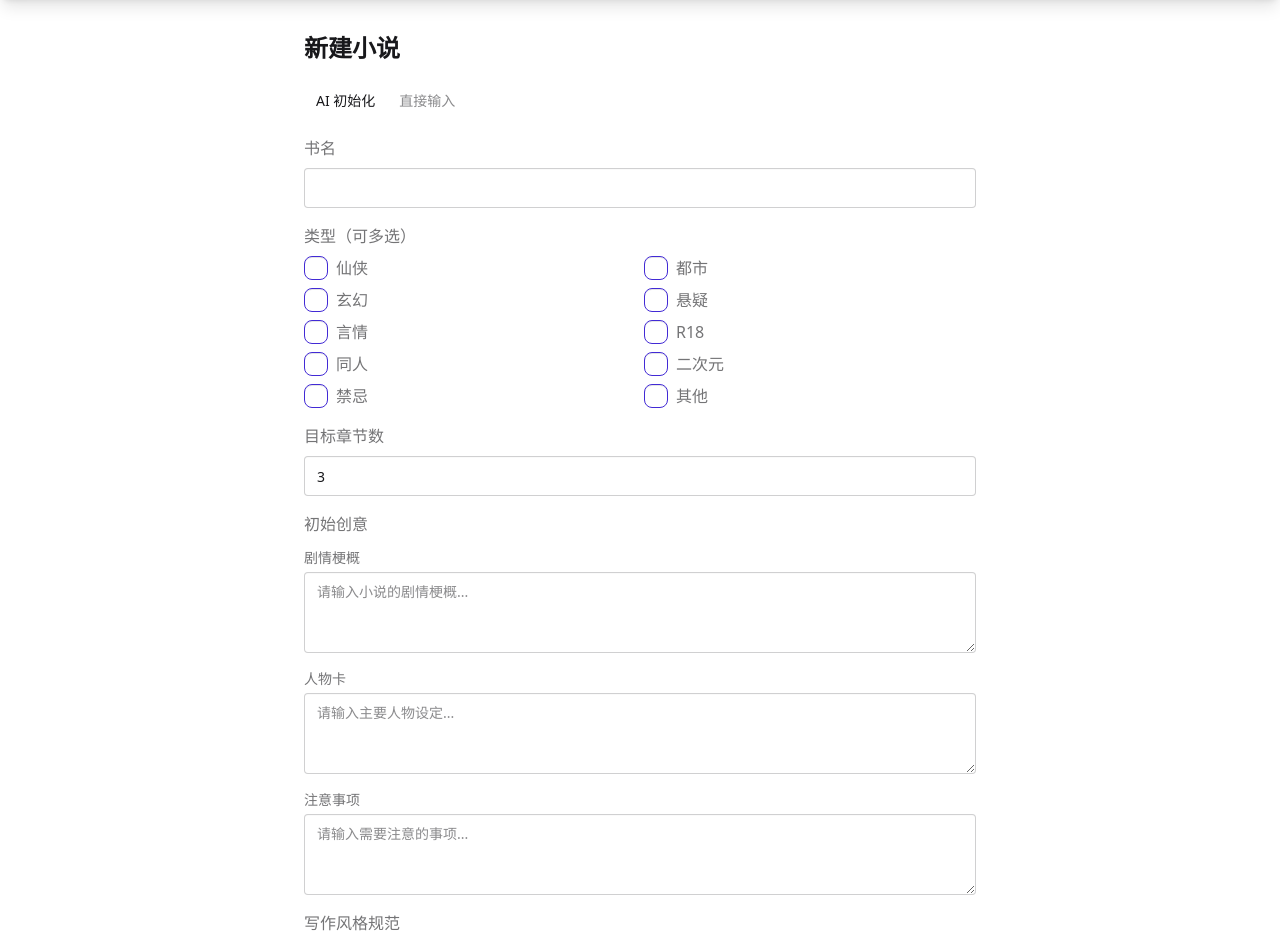
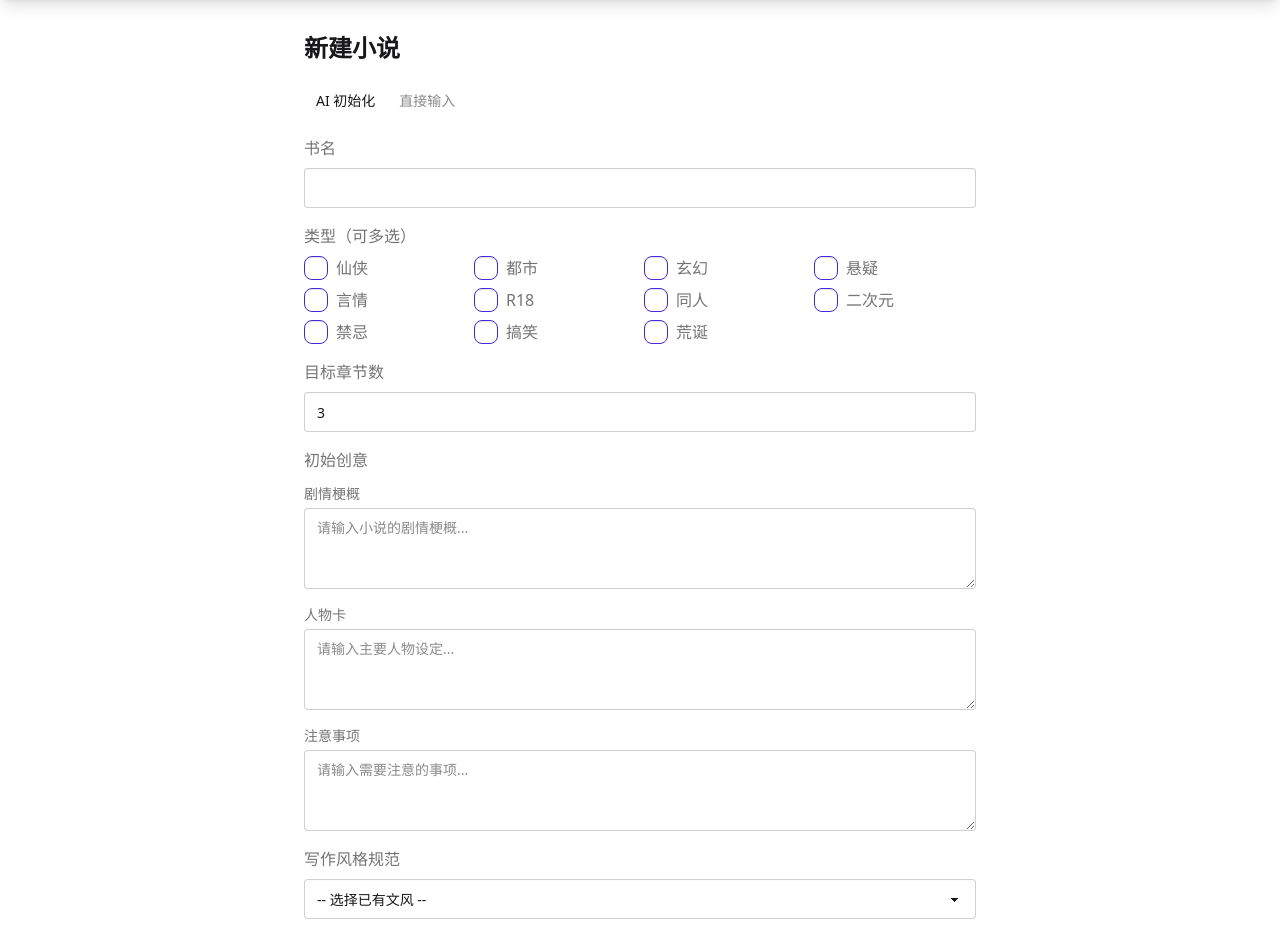
Before and after one commit to syaofox/novel-creator, a FastAPI app: page /books/new in a window 1280 px wide. Shown: the part 65-998 px from the top of the page. Run offline with FastAPI, Linux system fonts and the light colour scheme; data that the repository does not hold is empty.

Commit message:
refactor: 将小说类型选项提取为常量，改为4列布局

```diff
--- a/app/constants.py
+++ b/app/constants.py
@@ -200,6 +200,8 @@ STYLE_PRESETS = {
 
 DEFAULT_STYLE = STYLE_PRESETS["默认"]
 
+GENRE_OPTIONS = ["仙侠", "都市", "玄幻", "悬疑", "言情", "R18", "同人", "二次元", "禁忌", "搞笑", "荒诞"]
+
 
 def get_default_ai_config() -> dict:
     return {
--- a/app/routes/books.py
+++ b/app/routes/books.py
@@ -29,6 +29,7 @@ from app.constants import (
     DEFAULT_MODEL,
     STYLE_PRESETS,
     TEMPLATE_DIR,
+    GENRE_OPTIONS,
 )
 
 logger = logging.getLogger(__name__)
@@ -152,6 +153,7 @@ async def new_book_form(request: Request, db: Session = Depends(get_db)):
             "character_cards": character_cards,
             "writing_styles": writing_styles,
             "material_notes": material_notes,
+            "genre_options": GENRE_OPTIONS,
         },
     )
 
--- a/app/templates/new_book.html
+++ b/app/templates/new_book.html
@@ -29,107 +29,19 @@
         <label class="label">
           <span class="label-text">类型（可多选）</span>
         </label>
-        <div class="grid grid-cols-2 gap-2">
-          <label class="label cursor-pointer justify-start gap-2" for="genre_xianxia">
+        <div class="grid grid-cols-4 gap-2">
+          {% for genre in genre_options %}
+          <label class="label cursor-pointer justify-start gap-2" for="genre_{{ loop.index0 }}">
             <input
               type="checkbox"
               name="genre"
-              id="genre_xianxia"
-              value="仙侠"
+              id="genre_{{ loop.index0 }}"
+              value="{{ genre }}"
               class="checkbox checkbox-primary"
             />
-            <span class="label-text">仙侠</span>
+            <span class="label-text">{{ genre }}</span>
           </label>
-          <label class="label cursor-pointer justify-start gap-2" for="genre_dushi">
-            <input
-              type="checkbox"
-              name="genre"
-              id="genre_dushi"
-              value="都市"
-              class="checkbox checkbox-primary"
-            />
-            <span class="label-text">都市</span>
-          </label>
-          <label class="label cursor-pointer justify-start gap-2" for="genre_xuanhuan">
-            <input
-              type="checkbox"
-              name="genre"
-              id="genre_xuanhuan"
-              value="玄幻"
-              class="checkbox checkbox-primary"
-            />
-            <span class="label-text">玄幻</span>
-          </label>
-          <label class="label cursor-pointer justify-start gap-2" for="genre_xuanyi">
-            <input
-              type="checkbox"
-              name="genre"
-              id="genre_xuanyi"
-              value="悬疑"
-              class="checkbox checkbox-primary"
-            />
-            <span class="label-text">悬疑</span>
-          </label>
-          <label class="label cursor-pointer justify-start gap-2" for="genre_yanqing">
-            <input
-              type="checkbox"
-              name="genre"
-              id="genre_yanqing"
-              value="言情"
-              class="checkbox checkbox-primary"
-            />
-            <span class="label-text">言情</span>
-          </label>
-          <label class="label cursor-pointer justify-start gap-2" for="genre_r18">
-            <input
-              type="checkbox"
-              name="genre"
-              id="genre_r18"
-              value="R18"
-              class="checkbox checkbox-primary"
-            />
-            <span class="label-text">R18</span>
-          </label>
-          <label class="label cursor-pointer justify-start gap-2" for="genre_tongren">
-            <input
-              type="checkbox"
-              name="genre"
-              id="genre_tongren"
-              value="同人"
-              class="checkbox checkbox-primary"
-            />
-            <span class="label-text">同人</span>
-          </label>
-          <label class="label cursor-pointer justify-start gap-2" for="genre_erciyuan">
-            <input
-              type="checkbox"
-              name="genre"
-              id="genre_erciyuan"
-              value="二次元"
-              class="checkbox checkbox-primary"
-            />
-            <span class="label-text">二次元</span>
-          </label>
-          <label class="label cursor-pointer justify-start gap-2" for="genrejinji">
-            <input
-              type="checkbox"
-              name="genre"
-              id="genrejinji"
-              value="禁忌"
-              class="checkbox checkbox-primary"
-            />
-            <span class="label-text">禁忌</span>
-          </label>
-          <label class="label cursor-pointer justify-start gap-2" for="genre_qita">
-            <input
-              type="checkbox"
-              name="genre"
-              id="genre_qita"
-              value="其他"
-              class="checkbox checkbox-primary"
-            />
-            <span class="label-text">其他</span>
-          </label>
+          {% endfor %}
         </div>
       </div>
       <div class="form-control">
```
Also changed, not shown: app/static/css/tailwind.min.css.
